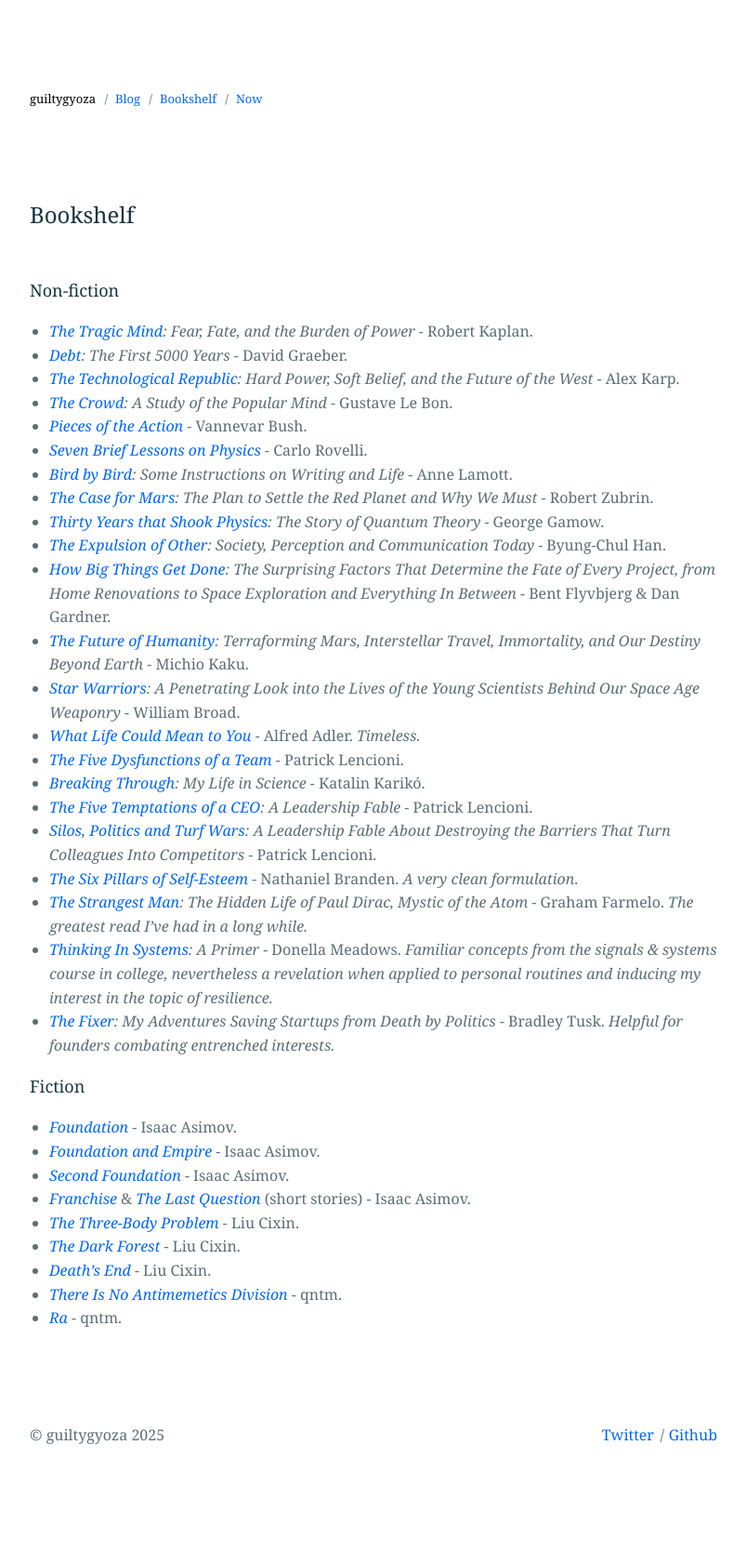
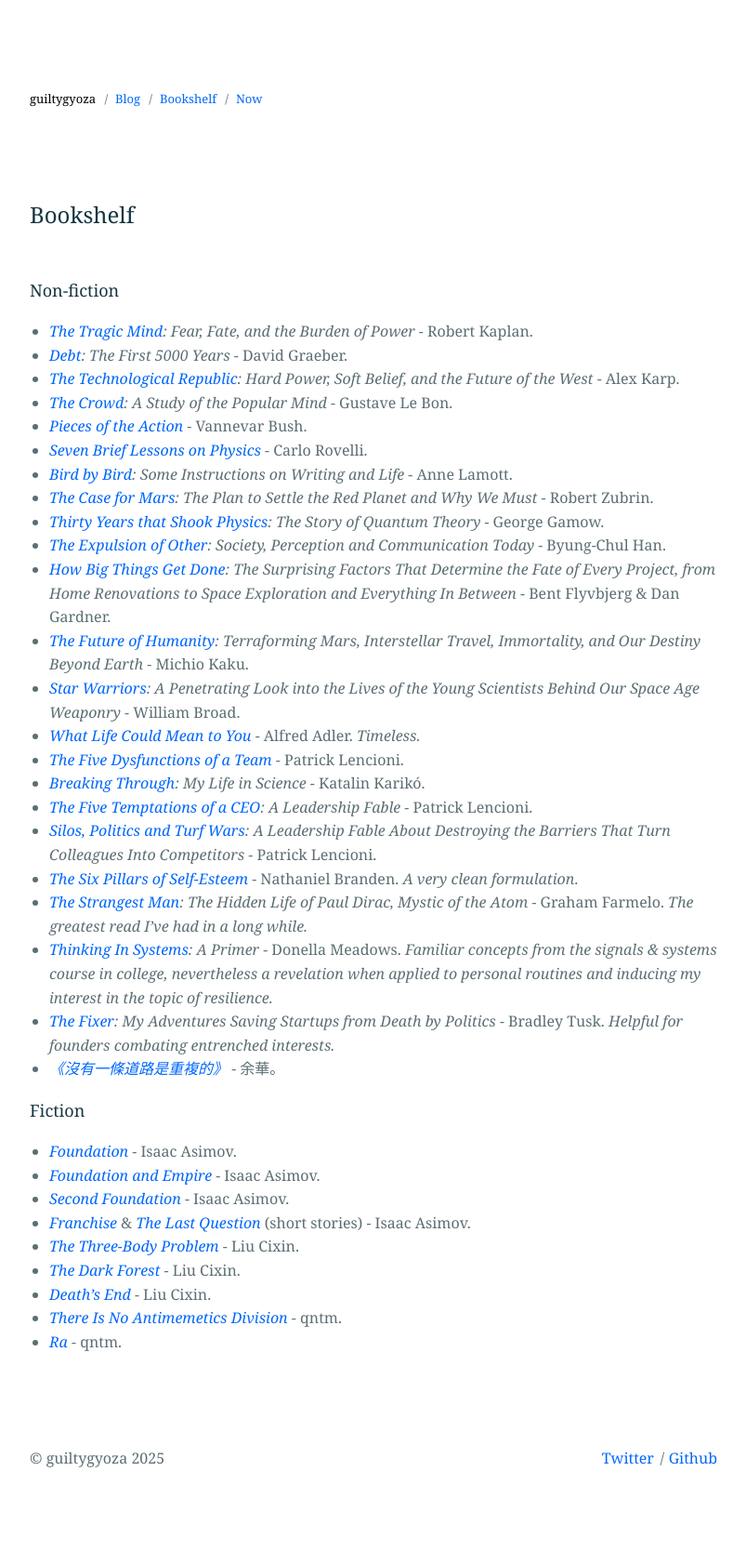
Before and after one commit to guiltygyoza/new-blog, a Jekyll site: the page built from _pages/bookshelf.markdown, in a window 1280 px wide. Shown: the whole page at 93% size, without its empty margins (238-1041 px from the left). Built offline with Jekyll 4.4.1, drawn with Linux system fonts in a browser that asks for light colours; before the commit the page ends 1656 px from its top, so only the background shows below that.

Commit message:
add book

```diff
--- a/_pages/bookshelf.markdown
+++ b/_pages/bookshelf.markdown
@@ -27,6 +27,7 @@
 - *[The Strangest Man](https://www.goodreads.com/book/show/6629359-the-strangest-man){:target="_blank"}: The Hidden Life of Paul Dirac, Mystic of the Atom* - Graham Farmelo. *The greatest read I've had in a long while.*
 - *[Thinking In Systems](https://www.goodreads.com/book/show/3828902-thinking-in-systems){:target="_blank"}: A Primer* - Donella Meadows. *Familiar concepts from the signals & systems course in college, nevertheless a revelation when applied to personal routines and inducing my interest in the topic of resilience.*
 - *[The Fixer](https://www.goodreads.com/book/show/38649807-the-fixer){:target="_blank"}: My Adventures Saving Startups from Death by Politics* - Bradley Tusk. *Helpful for founders combating entrenched interests.*
+- *[《沒有一條道路是重複的》](https://www.eslite.com/product/1001116171290769){:target="_blank"}* - 余華。
 
 ### Fiction
 - *[Foundation](https://www.goodreads.com/book/show/29579.Foundation){:target="_blank"}* - Isaac Asimov.
```
